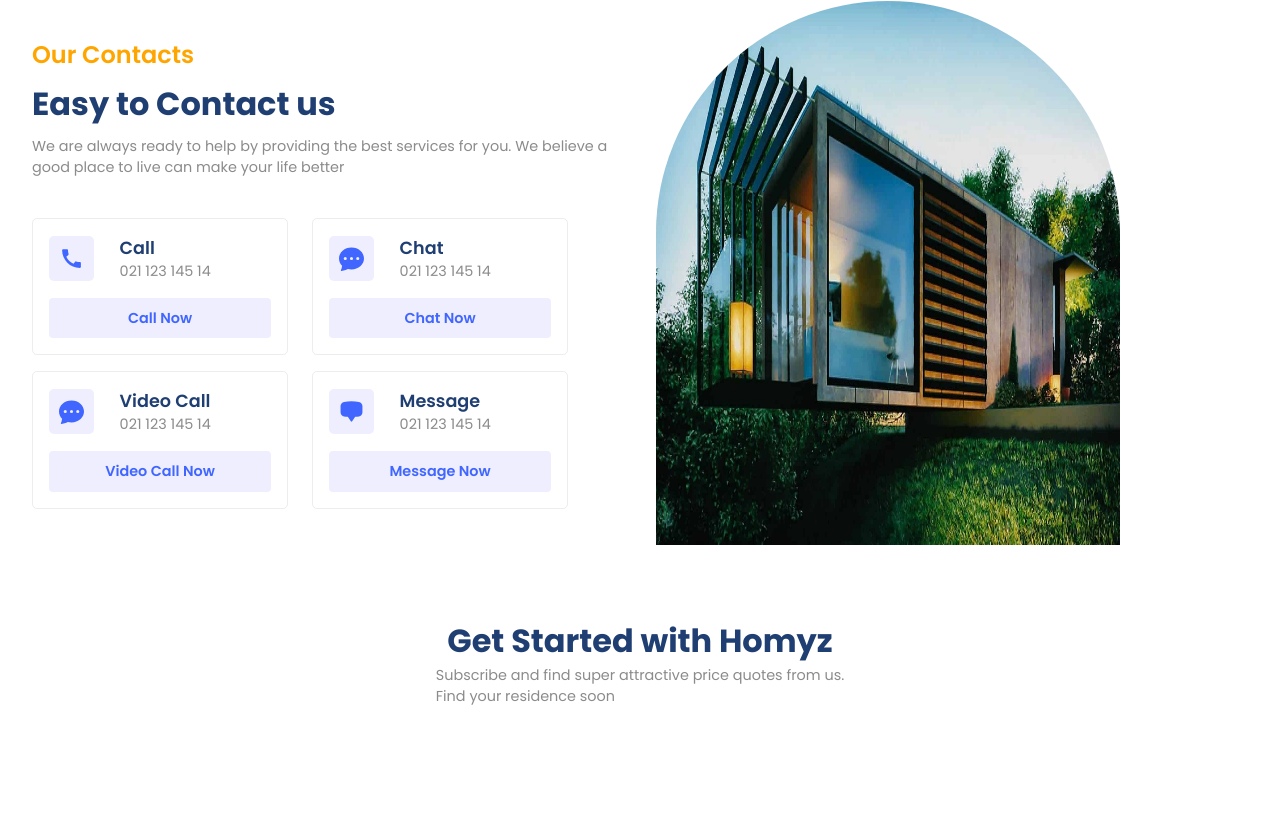
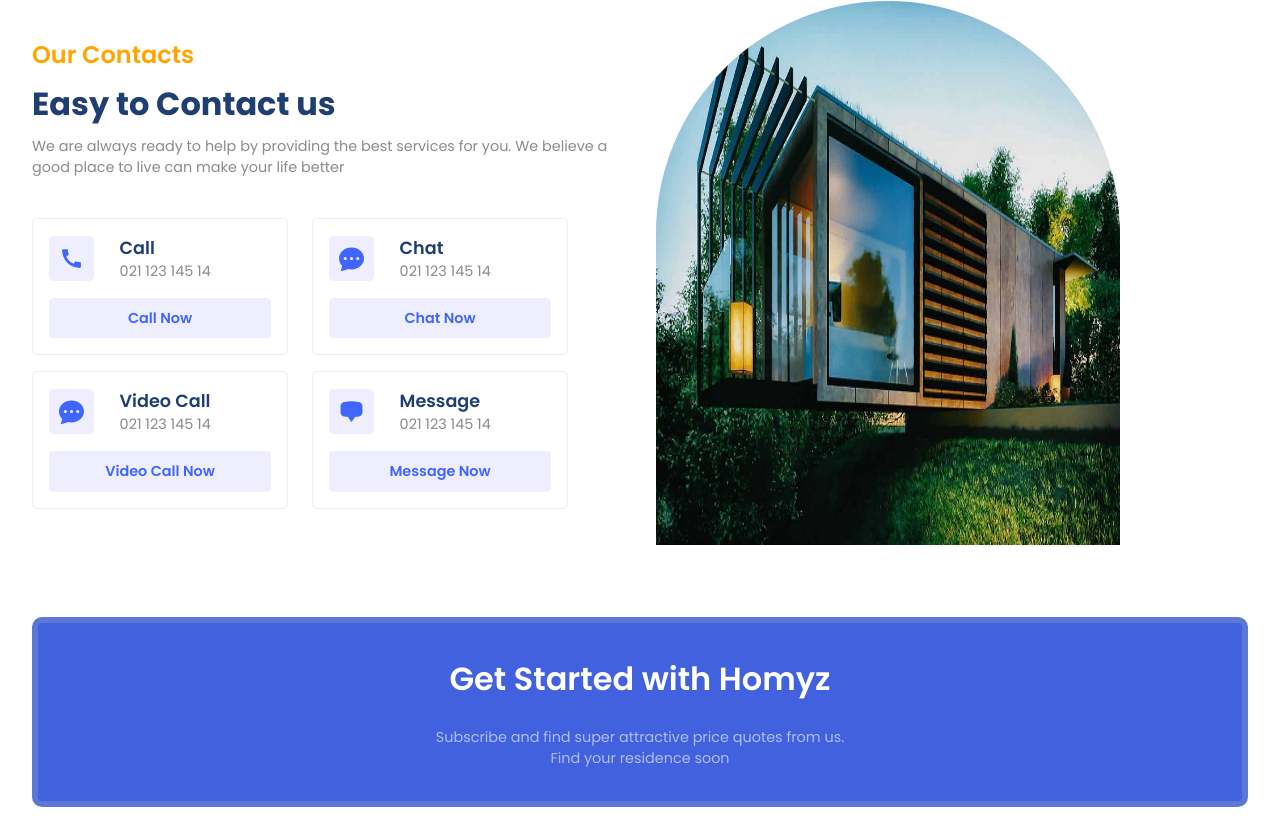
Before and after one commit to noahnoahnoahtran/Web_Dev, a React (Create React App) app in the folder Website/8_real_estate/: page / in a window 1280 px wide. Shown: the part 2118-2957 px from the top of the page. Before the commit the page ends 2857 px from the top, so only its background shows below. Built offline with nearby package versions, Linux system fonts and the light colour scheme.

Commit message:
style(get started): add styling to text

```diff
--- a/Website/8_real_estate/src/components/GetStarted/GetStarted.css
+++ b/Website/8_real_estate/src/components/GetStarted/GetStarted.css
@@ -0,0 +1,17 @@
+.inner-container {
+  gap: 1.5rem;
+  background: #4161df;
+  padding: 2rem;
+  border-radius: 10px;
+  border: 6px solid #5d77d6;
+  text-align: center;
+}
+
+.inner-container .primaryText {
+  color: white;
+  font-weight: 600;
+}
+
+.inner-container .secondaryText {
+  color: rgba(255, 255, 255, 0.587);
+}
```
